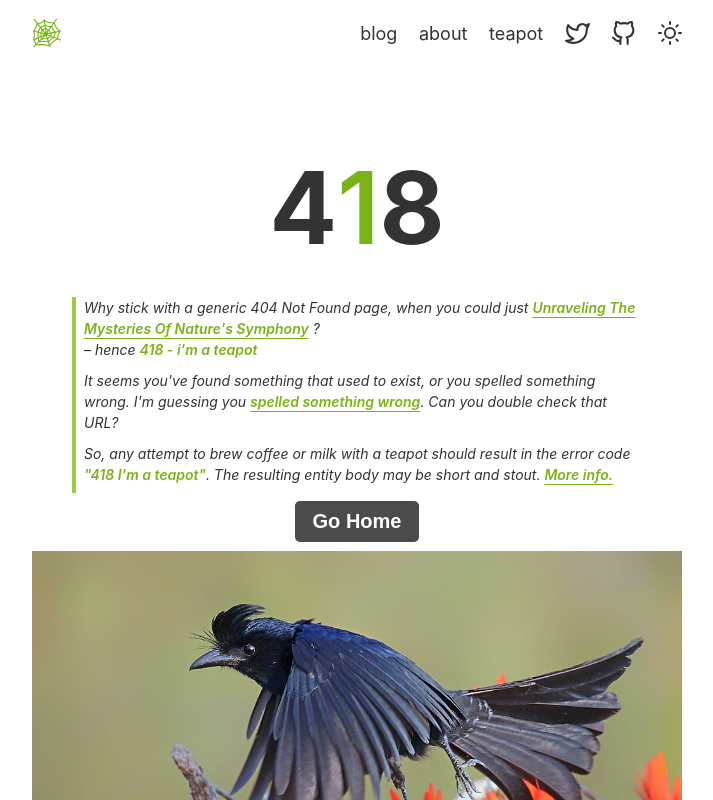
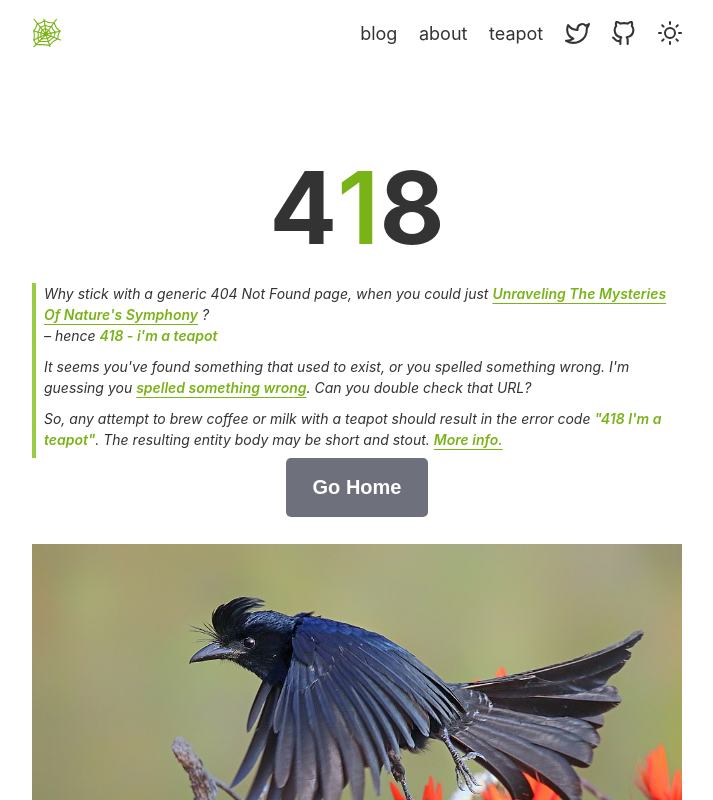
Before and after one commit to zaidmukaddam/zaidmkz.xyz, a Next.js app: page /418 in a window 1280 px wide. Shown: the top 800 px of the page, without its empty margins (283-996 px from the left). Built offline with nearby package versions, Linux system fonts and the light colour scheme; no server answers.

Commit message:
Few enhancements and images for `404`, `418` pages

```diff
--- a/src/pages/404.tsx
+++ b/src/pages/404.tsx
@@ -1,6 +1,7 @@
 import Link from "next/link";
 import React from "react";
 import styled from "styled-components";
+import { DocumentHead } from "../components/shared/documentHead";
 import { ContentCenter } from "../components/shared/layoutUtils";
 import { TextHighlight } from "../components/shared/typography";
 
@@ -9,6 +10,7 @@ type Props = {};
 const NotFoundPage = (props: Props) => {
   return (
     <>
+      <DocumentHead pageTitle="404 - Not Found" imageUrl="https://ogsupa.com/api/v1?title=404+-+Not+Found&description=The+Generic+404+Not+Found+page&background_color=%239d1c2f&font_style=font-sans&left_meta=%40zaidmukaddam&right_meta=zaidmkz.xyz"/>
       <ContentCenter flexCol alignCenter>
         <FourOFour>
           4<TextHighlight>0</TextHighlight>4
--- a/src/pages/418.tsx
+++ b/src/pages/418.tsx
@@ -4,11 +4,15 @@ import { ContentCenter } from "../components/shared/layoutUtils";
 import { TextHighlight } from "../components/shared/typography";
 import styled from "styled-components";
 import ImageWithDescription from '../components/ImageWithDescription';
+import { DocumentHead } from "../components/shared/documentHead";
 
 type Props = {};
 
 const Teapot = (props: Props) => {
     return (
+        <>
+            <DocumentHead pageTitle="418 - I'm a teapot" imageUrl="https://ogsupa.com/api/v1?title=418+-+I%27m+a+TeaPot&description=Why+stick+with+a+generic+404+Not+Found+page&background_color=%2379a9d2&font_style=font-sans&left_meta=%40zaidmukaddam&right_meta=zaidmkz.xyz" />
+
             <ContentCenter flexCol alignCenter>
                 <FourOFour>
                     4<TextHighlight>1</TextHighlight>8
@@ -16,12 +20,13 @@ const Teapot = (props: Props) => {
 
                 <blockquote
                     style={{
-                    marginBottom: 8,
+                        marginBottom: "1.5em",
                         borderLeft: "4px solid rgba(136,196,37,0.85)",
                         paddingLeft: "8px",
                         fontStyle: "italic",
                         paddingBottom: "8px",
                         fontSize: "14px",
+                        margin: 0,
                     }}
                 >
                     <div
@@ -94,6 +99,7 @@ const Teapot = (props: Props) => {
                     />
                 </div>
             </ContentCenter>
+        </>
     );
 }
 
@@ -105,11 +111,11 @@ const FourOFour = styled.h1`
 `;
 
 const GoHomeButton = styled.button`
-  background-color: rgba(31,31,31,0.8);
+  background-color: rgba(62,64,79,0.75);
   border: none;
   color: white;
-  margin-bottom: 0.5rem;
-  padding: 0.5rem 1rem;
+  margin-bottom: 1.5rem;
+  padding: 1rem 1.5rem;
   border-radius: 5px;
   font-weight: 700;
   font-size: 20px;
--- a/src/pages/_document.tsx
+++ b/src/pages/_document.tsx
@@ -81,7 +81,6 @@ export default class MyDocument extends Document {
             href='static/favicons/favicon-16x16.png'
           />
           <link rel='manifest' href='static/favicons/site.webmanifest'></link>
-          {/* seo og:image */}
           <script async src='https://cdn.splitbee.io/sb.js'></script>
         </Head>
         <body>
```
Lines whose indentation alone changed are shown as unchanged.
